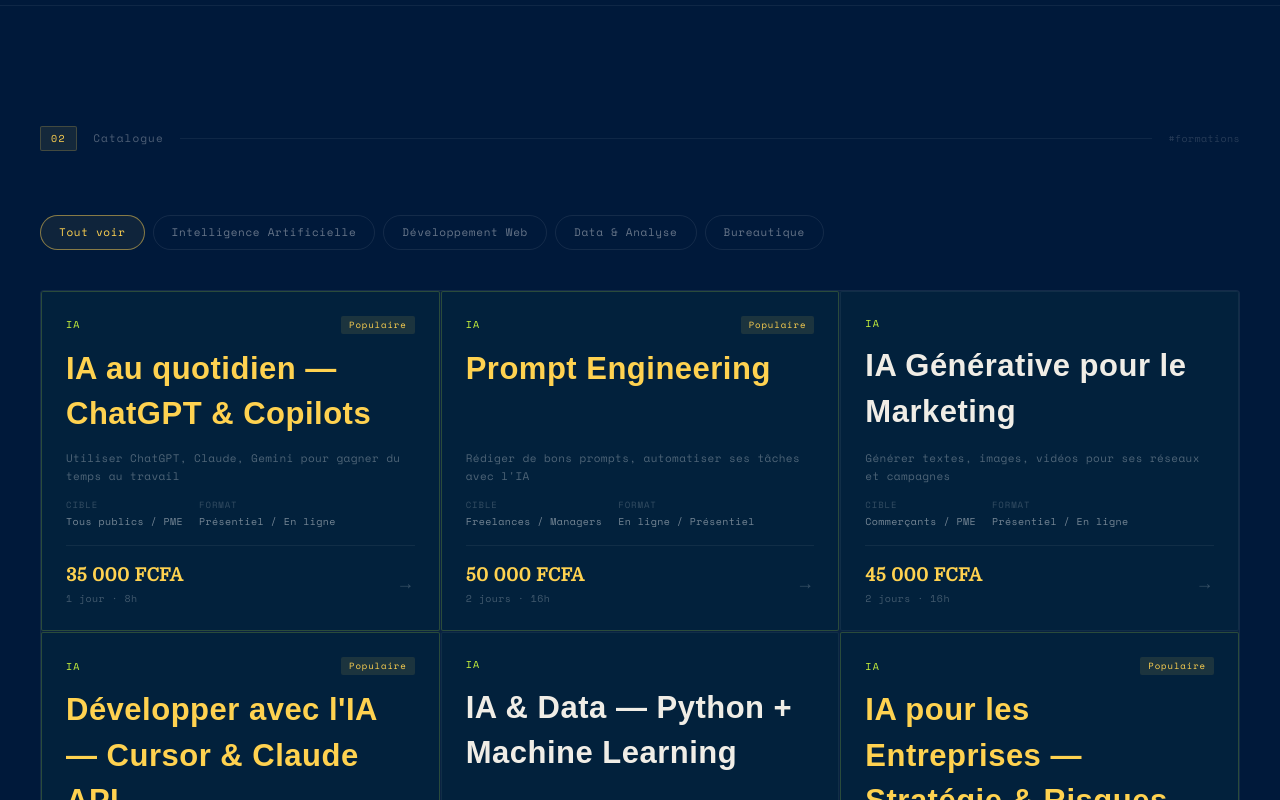
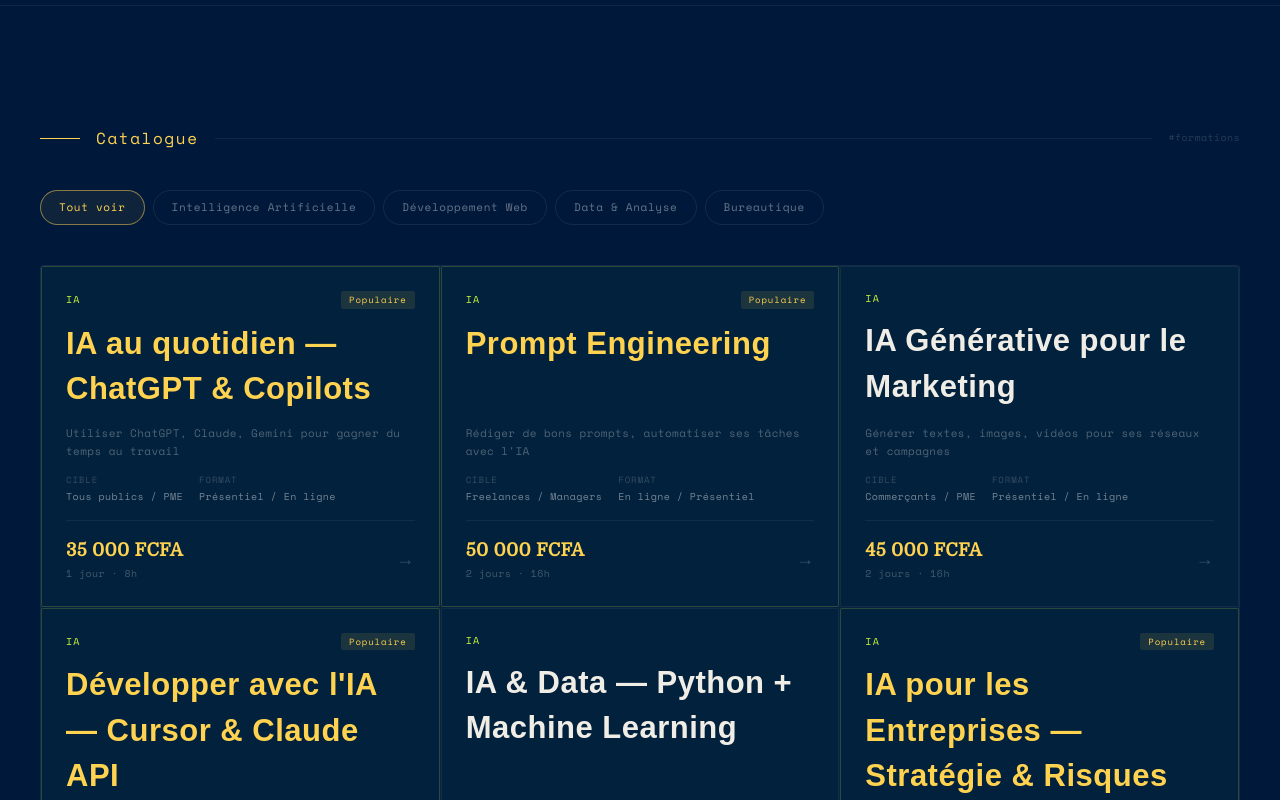
Before and after one commit to EssiJunior/Tebunah-Training, a Next.js app: page / in a window 1280 px wide. Shown: the part 940-1740 px from the top of the page. Built offline with nearby package versions, Linux system fonts and the light colour scheme; a web font is replaced by a local one.

Commit message:
Put section wrapper on all sections

```diff
--- a/components/atoms/SectionMarker.tsx
+++ b/components/atoms/SectionMarker.tsx
@@ -1,12 +1,17 @@
+import { motion } from "motion/react"
 
-const SectionMarker = ({ title, id, className }: { title?: string, id?: string, className?: string }) => {
+const SectionMarker = ({ title, id, className, inView }: { title?: string, id?: string, className?: string, inView?: boolean }) => {
+
     return (
-        <div className={`flex items-center gap-4 mb-10 ${className}`}>
+        <motion.div
+            initial={{ opacity: 0, y: 30 }} animate={inView ? { opacity: 1, y: 0 } : {}}
+            transition={{ duration: 0.6 }}
+            className={`flex items-center gap-4 mb-10 ${className}`}>
             <div className="w-10 h-px bg-accent" />
             <span className="font-mono text-accent tracking-widest">{title}</span>
             <div className="flex-1 h-px bg-line" />
             <span className="font-mono text-[10px] text-white/15">{id}</span>
-        </div>
+        </motion.div>
     )
 }
 
--- a/sections/FAQ.tsx
+++ b/sections/FAQ.tsx
@@ -4,6 +4,7 @@ import { motion, useInView } from 'framer-motion'
 import { useRef } from 'react'
 import { FAQS } from '@/data/faq'
 import Accordion from '@/components/atoms/Accordion'
+import SectionMarker from '@/components/atoms/SectionMarker'
 
 
 export default function FAQ() {
@@ -11,14 +12,7 @@ export default function FAQ() {
   const inView = useInView(ref, { once: true, margin: '-80px' })
   return (
     <section id="faq" ref={ref} className="px-10 py-30 border-t border-white/6">
-      <motion.div initial={{ opacity: 0, y: 30 }} animate={inView ? { opacity: 1, y: 0 } : {}}
-        transition={{ duration: 0.6 }}
-        className="flex items-center gap-4 mb-20">
-        <span className="font-mono text-[10px] text-accent tracking-[0.15em] px-2.5 py-1 rounded-px border border-accent/20 bg-accent/8">04</span>
-        <span className="font-mono text-[11px] text-white/30 tracking-widest">Questions fréquentes</span>
-        <div className="flex-1 h-px bg-line" />
-        <span className="font-mono text-[10px] text-white/15">#faq</span>
-      </motion.div>
+      <SectionMarker title="Questions fréquentes" id="#faq" inView={inView} />
 
       <div className="grid grid-cols-1 md:grid-cols-[1fr_2fr] gap-20 items-start">
         <motion.div initial={{ opacity: 0, x: -20 }} animate={inView ? { opacity: 1, x: 0 } : {}}
--- a/sections/Formations.tsx
+++ b/sections/Formations.tsx
@@ -2,17 +2,8 @@
 import { AnimatePresence, motion, useInView } from 'framer-motion'
 import { useRef, useState } from 'react'
 import { formations, CATEGORIES, CATEGORY_COLORS } from '@/data/formations'
+import SectionMarker from '@/components/atoms/SectionMarker';
 
-function SectionMarker({ num, label, id }: { num: string; label: string; id: string }) {
-  return (
-    <div className="flex items-center gap-4 mb-16">
-      <span className="font-mono text-[10px] text-accent tracking-[0.15em] px-2.5 py-1 rounded-px border border-accent/20 bg-accent/[0.08]">{num}</span>
-      <span className="font-mono text-[11px] text-white/30 tracking-widest">{label}</span>
-      <div className="flex-1 h-px bg-line" />
-      <span className="font-mono text-[10px] text-white/15">#{id}</span>
-    </div>
-  )
-}
 
 function Card({ f, index }: { f: Formation; index: number }) {
   const [hovered, setHovered] = useState(false)
@@ -31,7 +22,7 @@ function Card({ f, index }: { f: Formation; index: number }) {
       initial={{ opacity: 0, y: 40 }}
       animate={{ opacity: 1, y: 0 }}
       exit={{ opacity: 0, scale: 0.9 }}
-      transition={{ duration: 0.45, delay: index * 0.04, ease: [0.25,0.46,0.45,0.94] }}
+      transition={{ duration: 0.45, delay: index * 0.04, ease: [0.25, 0.46, 0.45, 0.94] }}
       onMouseMove={onMove}
       onMouseEnter={() => setHovered(true)}
       onMouseLeave={() => { setHovered(false); setTilt({ x: 0, y: 0 }) }}
@@ -106,13 +97,9 @@ export default function Formations() {
   const filtered = active === 'all' ? formations : formations.filter(f => f.category === active)
 
   return (
-    <section id="formations" ref={ref} className="px-10 py-[120px]">
-      <motion.div
-        initial={{ opacity: 0, y: 30 }} animate={inView ? { opacity: 1, y: 0 } : {}}
-        transition={{ duration: 0.6 }}
-      >
-        <SectionMarker num="02" label="Catalogue" id="formations" />
-      </motion.div>
+    <section id="formations" ref={ref} className="px-10 py-30">
+      <SectionMarker title="Catalogue" id="#formations" inView={inView} />
+
 
       {/* Filters */}
       <motion.div
--- a/sections/Instructor.tsx
+++ b/sections/Instructor.tsx
@@ -13,11 +13,7 @@ export default function Instructor() {
   return (
     <section id="instructeur" ref={ref}
       className="px-10 py-30 border-t border-white/6">
-      <motion.div
-        initial={{ opacity: 0, y: 30 }} animate={inView ? { opacity: 1, y: 0 } : {}}
-        transition={{ duration: 0.6 }}>
-        <SectionMarker title="Instructeurs" id="#instructeur" />
-      </motion.div>
+      <SectionMarker title="Instructeurs" id="#instructeur" inView={inView} />
 
       <div className="grid grid-cols-1 md:grid-cols-2 gap-x-20 gap-y-10 items-start">
         {INSTRUCTORS.map((instructor, idx) => (
```
